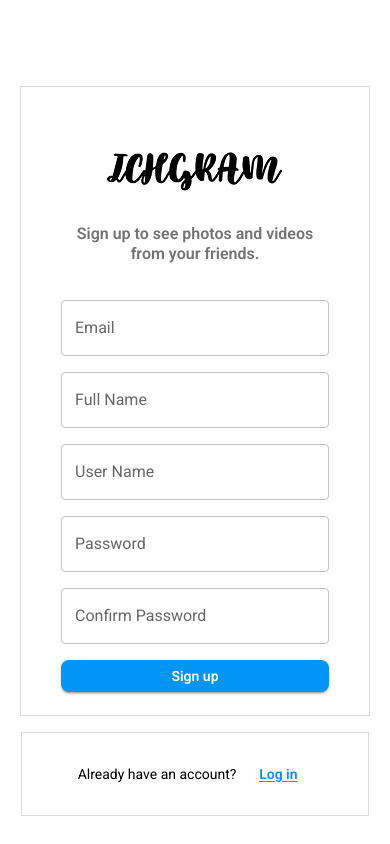
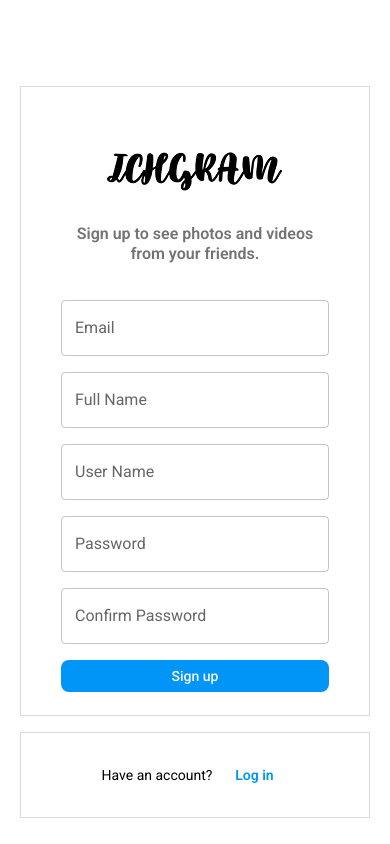
Before and after one commit to AlmiraTolstova/ichgram, a React (Vite) app in the folder client/ichgram/: page /register in a window 390 px wide. Built offline with nearby package versions, Linux system fonts and the light colour scheme.

Commit message:
added breakpoint MUI for register page

```diff
--- a/client/ichgram/src/pages/register/index.jsx
+++ b/client/ichgram/src/pages/register/index.jsx
@@ -1,6 +1,6 @@
 import { useEffect } from "react";
 import { useForm } from "react-hook-form";
-import { Box, Button, TextField, Typography, Link } from "@mui/material";
+import { Box, TextField, Typography } from "@mui/material";
 import { Link as RouterLink, useNavigate } from "react-router-dom";
 import { useDispatch, useSelector } from "react-redux";
 import Logo from "../../assets/ICHGRAM.png";
@@ -10,7 +10,7 @@ import {
   resetState,
 } from "../../redux/slices/authSlice";
 import { Status } from "../../utils/Status";
-import BtnLogin from "../../components/btnLogin";
+import AppButton from "../../components/appButton";
 
 function Register() {
   const dispatch = useDispatch();
@@ -98,7 +98,7 @@ function Register() {
             alignItems: "center",
             textAlign: "center",
             color: "#737373",
-            marginBottom: "36px",
+            marginBottom: "2.25rem",
           }}
         >
           Sign up to see photos and videos from your friends.
@@ -184,22 +184,21 @@ function Register() {
             helperText={errors.confirmPassword?.message}
           />
 
-          <BtnLogin
+          {/* <BtnLogin
             type="submit"
             variant="contained"
             disabled={status.register === Status.LOADING}
           >
             {status.register === Status.LOADING ? "Loading..." : "Sign up"}
-          </BtnLogin>
+          </BtnLogin> */}
 
-          {/* <Button
+          <AppButton
             type="submit"
-            variant="contained"
-            size="large"
+            appearance="primary"
             disabled={status.register === Status.LOADING}
           >
-            {status.register === Status.LOADING ? "Loading..." : "Register"}
-          </Button> */}
+            {status.register === Status.LOADING ? "Loading..." : "Sign up"}
+          </AppButton>
 
           {isErrorRegister && <Typography color="error">{message}</Typography>}
 
@@ -212,7 +211,7 @@ function Register() {
       </Box>
       <Box
         sx={{
-          maxWidth: "21.875rem",
+          width: "21.875rem",
           marginTop: "1rem",
           border: "1px solid  #DBDBDB",
           display: "flex",
@@ -230,20 +229,25 @@ function Register() {
             color: "#000000",
           }}
         >
-          Already have an account?
+          Have an account?
         </Typography>
 
-        {/* <Link component={RouterLink} to="/">
-          Sign in
-        </Link> */}
-        <BtnLogin
+        {/* <BtnLogin
           component={RouterLink}
           to="/"
           variantType="underline"
           sx={{ minWidth: "4.25rem" }}
         >
           Log in
-        </BtnLogin>
+        </BtnLogin> */}
+        <AppButton
+          component={RouterLink}
+          to="/"
+          appearance="bluelink"
+          sx={{ minWidth: "4.25rem" }}
+        >
+          Log in
+        </AppButton>
       </Box>
     </Box>
   );
--- a/client/ichgram/src/pages/register/styles.module.css
+++ b/client/ichgram/src/pages/register/styles.module.css
@@ -1,19 +1,19 @@
-.container {
+/* .container {
   max-width: 400px;
   margin: 0 auto;
   padding: 2rem;
   background-color: #f9f9f9;
   border-radius: 8px;
   box-shadow: 0 0 10px rgba(0, 0, 0, 0.1);
-}
-input {
+} */
+/* input {
   width: 100%;
   padding: 0.75rem;
   margin: 0.5rem 0;
   border: 1px solid #ccc;
   border-radius: 4px;
-}
-button {
+} */
+/* button {
   width: 100%;
   padding: 0.75rem;
   margin: 1rem 0;
@@ -22,11 +22,11 @@ button {
   color: white;
   border-radius: 4px;
   cursor: pointer;
-}
-button:disabled {
+} */
+/* button:disabled {
   background-color: #aaa;
-}
-.message {
+} */
+/* .message {
   text-align: center;
   color: red;
-}
+} */
```
